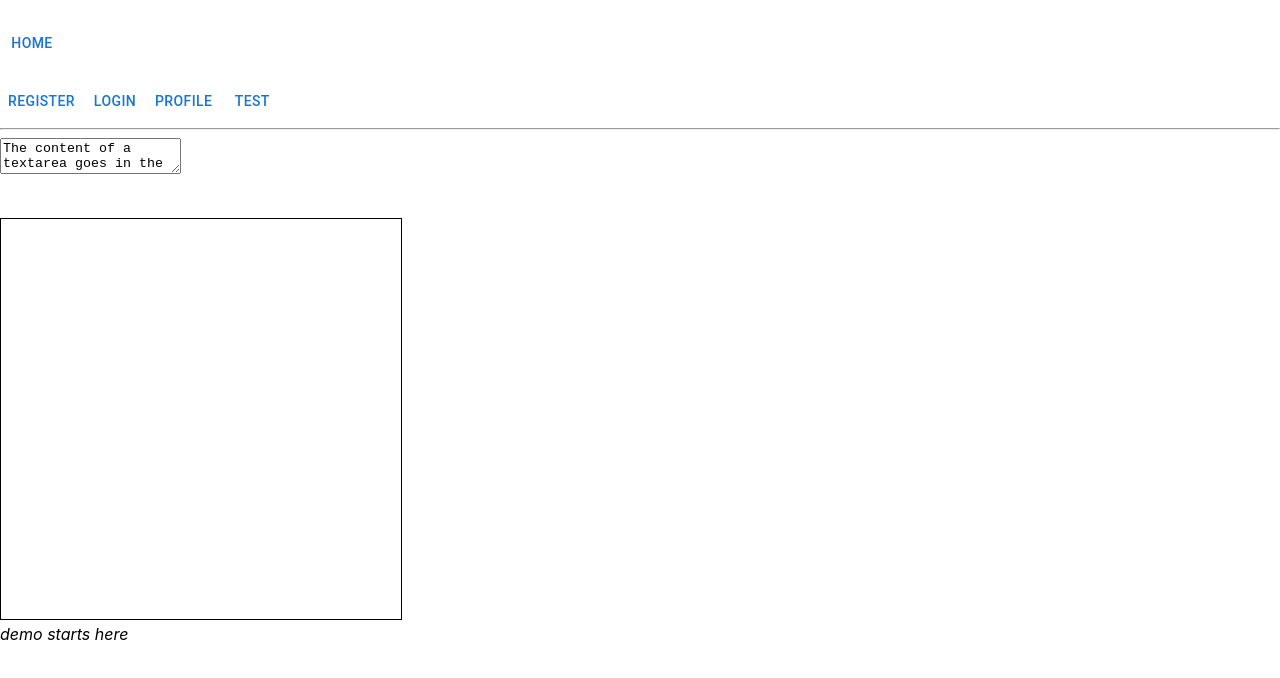
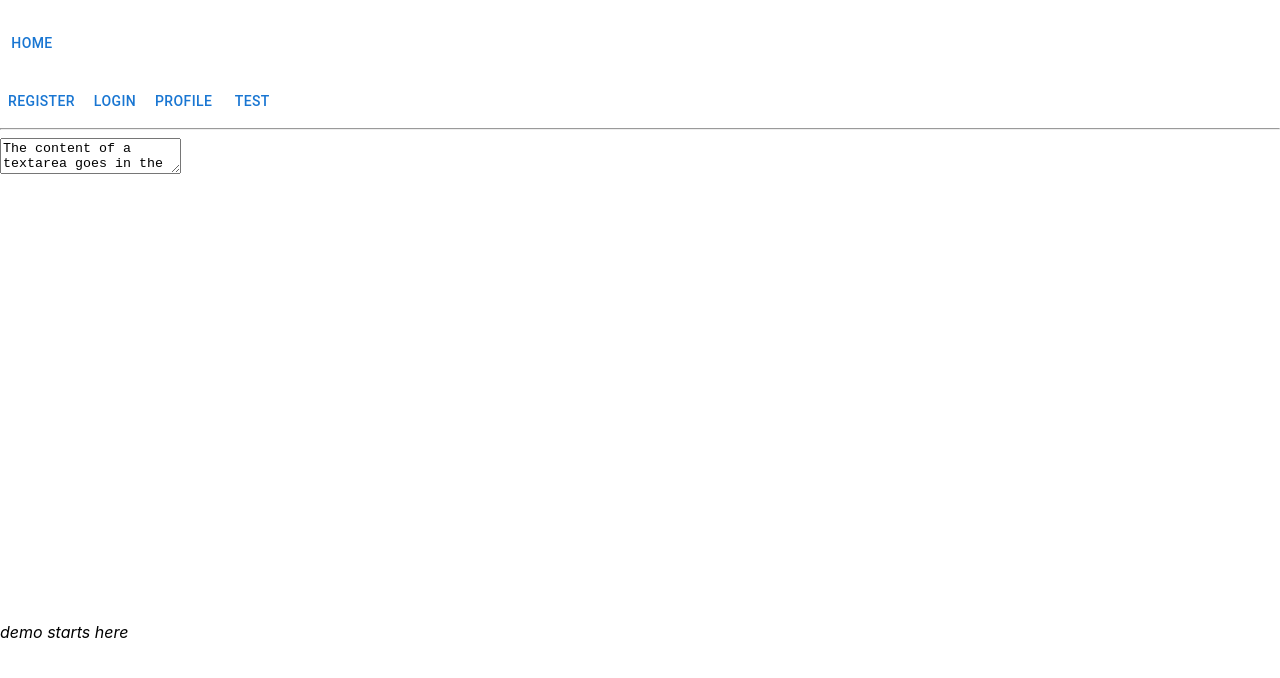
Before and after one commit to MattRank93/thefeedclient, a React (Create React App) app: page /test in a window 1280 px wide. Shown: the top 678 px of the page. Built offline with nearby package versions, Linux system fonts and the light colour scheme.

Commit message:
webgl testing

```diff
--- a/src/WebGL/GLCommander/index.js
+++ b/src/WebGL/GLCommander/index.js
@@ -0,0 +1,14 @@
+class GLCommander {
+    init(gl){
+        this.gl = gl;
+    }
+
+    clear = (r,g,b,a) => {
+        this.gl.clearColor(r,g,b,a);
+        this.gl.clear(this.gl.COLOR_BUFFER_BIT)
+    }
+}
+
+const GLC = new GLCommander();
+
+export default GLC;
--- a/src/WebGL/Init/index.js
+++ b/src/WebGL/Init/index.js
@@ -1,7 +1,7 @@
-
+import GLC from "../GLCommander";
 
 export default (id) => {
-    const canvas = document.querySelector('#${id}}');
+    const canvas = document.querySelector(id);
 
     if(!canvas) {
         return;
@@ -12,4 +12,7 @@ export default (id) => {
     if(!gl) {
         return;
     }
+
+    GLC.init(gl);
+    GLC.clear(1.0, 0.0, 0.0, 1.0);
 }
--- a/src/WebGL/webgl.js
+++ b/src/WebGL/webgl.js
@@ -1,13 +1,14 @@
 import React from 'react';
-
+import init from './Init';
 export default class WebGL extends React.Component {
 
 
     componentDidMount(){
 
+        init('webgl')
     }
     render(){
-        return <canvas id="webgl" width="4000" height={"400"} >t</canvas>
+        return <canvas id="webgl" width="4000" height="400" >t</canvas>
     }
 
 }
--- a/src/views/Test.js
+++ b/src/views/Test.js
@@ -28,8 +28,8 @@ function Test() {
             {/*</select>*/}
             <br />
             <br />
-            {/*<WebGL/>*/}
-            <canvas id="webgl" width="400" height="400" style={{border: '1px solid black'}}>t</canvas>
+            <WebGL/>
+            {/*<canvas id="webgl" width="400" height="400" style={{border: '1px solid black'}}>t</canvas>*/}
             <br />
             <i>demo starts here</i>
         </form>
```
